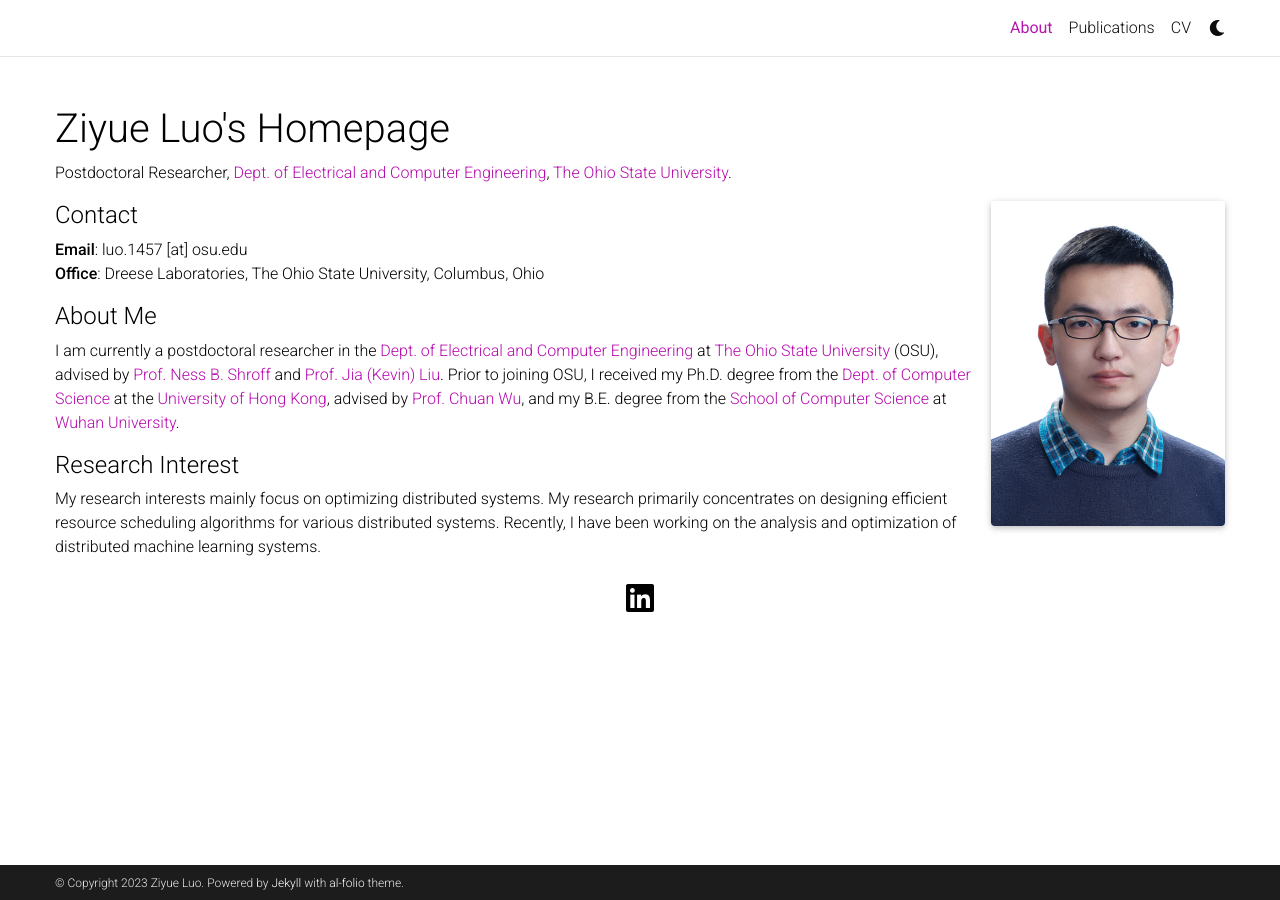
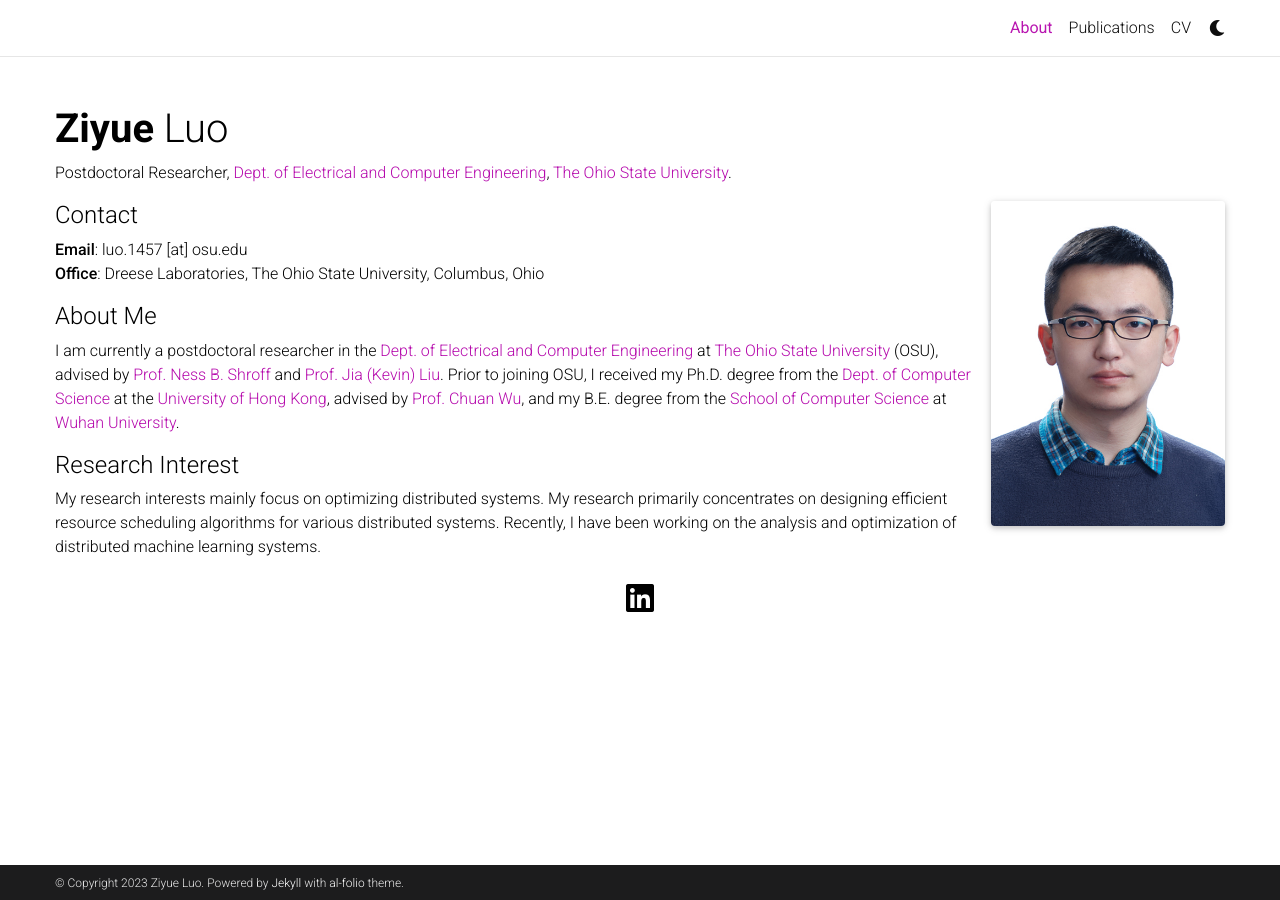
Before and after one commit to ziyueluocs/ziyueluocs.github.io, a Jekyll site: the page built from _pages/about.md, in a window 1280 px wide. Built offline with Jekyll 4.4.1, drawn with Linux system fonts in a browser that asks for light colours; full-size pictures stand in for the smaller copies a plugin makes; comment, search, counter and statistics services are not loaded; a style sheet for code colours, icons or effects is not loaded.

Commit message:
Fix website address

```diff
--- a/_config.yml
+++ b/_config.yml
@@ -2,7 +2,7 @@
 # Site settings
 # -----------------------------------------------------------------------------
 
-title: Ziyue Luo's Homepage # the website title (if blank, full name will be used instead)
+title: blank # the website title (if blank, full name will be used instead)
 first_name: Ziyue
 middle_name:
 last_name: Luo
@@ -16,7 +16,7 @@
 lang: en # the language of your site (for example: en, fr, cn, ru, etc.)
 icon:   # the emoji used as the favicon (alternatively, provide image name in /assets/img/)
 
-url: https://ziyue-luo.github.io # the base hostname & protocol for your site
+url: https://ziyueluocs.github.io/ # the base hostname & protocol for your site
 baseurl:  # the subpath of your site, e.g. /blog/
 last_updated: false # set to true if you want to display last updated in the footer
 impressum_path:  # set to path to include impressum link in the footer, use the same path as permalink in a page, helps to conform with EU GDPR
```
